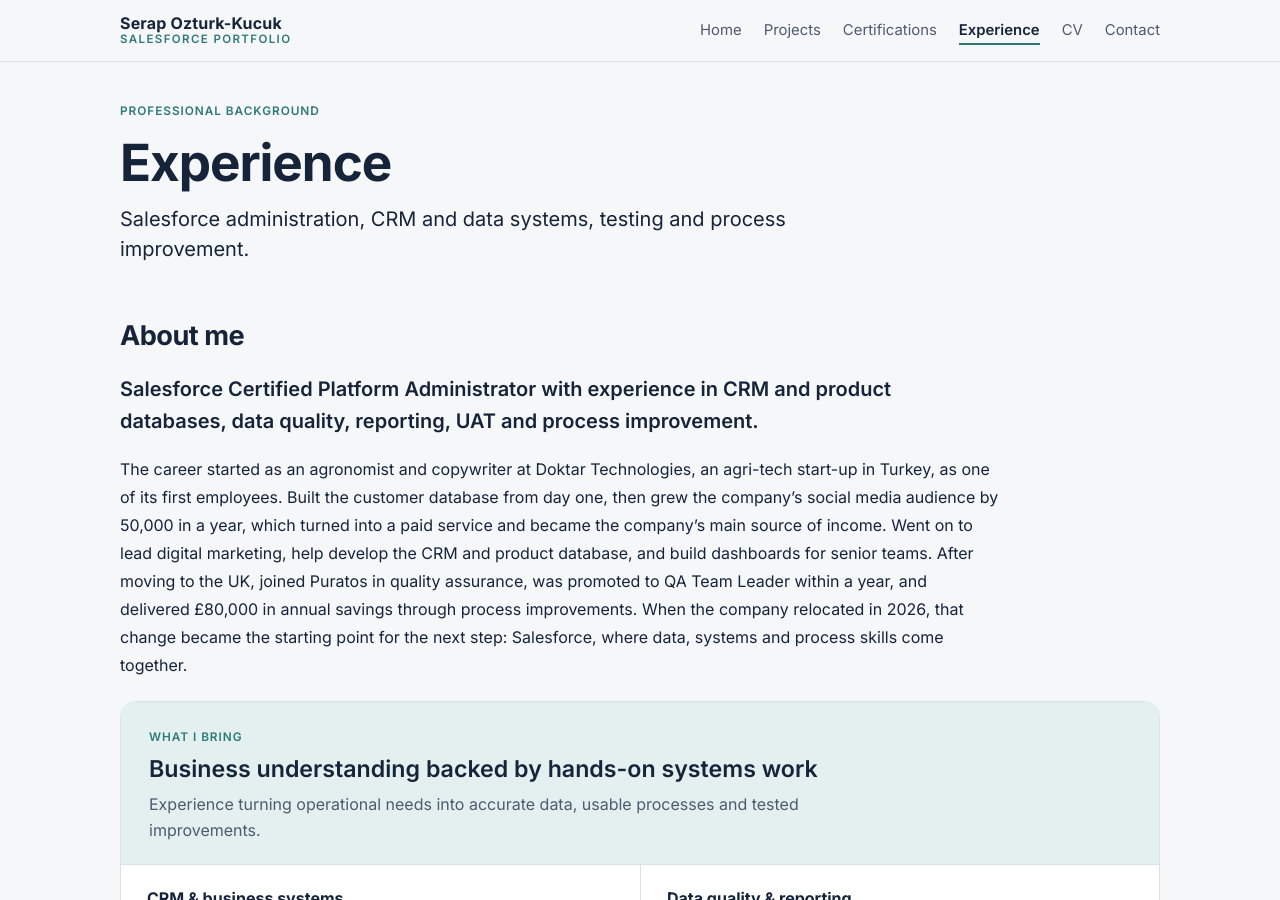
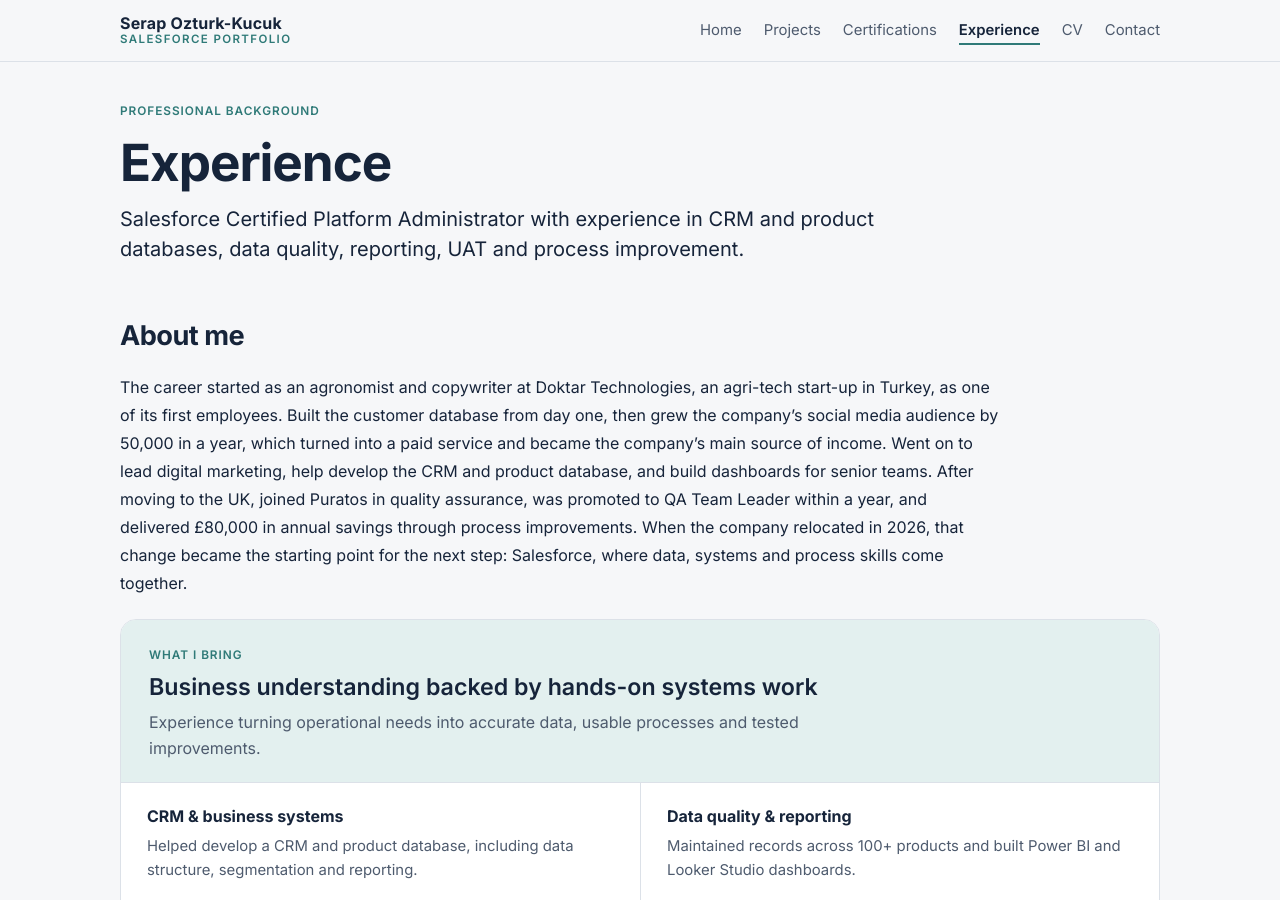
Before and after one commit to serapozturkkucuk/serapozturkkucuk.github.io, a Jekyll site: the page built from about/index.html, in a window 1280 px wide and 900 px high. Built offline with Jekyll 4.4.1, drawn with Linux system fonts in a browser that asks for light colours.

Commit message:
Simplify Experience introduction and navigation

```diff
--- a/about/index.html
+++ b/about/index.html
@@ -5,13 +5,12 @@ title: Experience
 <header class="page-head experience-head">
   <span class="label">Professional background</span>
   <h1>Experience</h1>
-  <p class="lede">Salesforce administration, CRM and data systems, testing and process improvement.</p>
+  <p class="lede">Salesforce Certified Platform Administrator with experience in CRM and product databases, data quality, reporting, UAT and process improvement.</p>
 </header>
 
 <section class="block experience-intro">
   <h2>About me</h2>
   <div class="experience-story">
-    <p class="intro-lead">Salesforce Certified Platform Administrator with experience in CRM and product databases, data quality, reporting, UAT and process improvement.</p>
     <p>The career started as an agronomist and copywriter at Doktar Technologies, an agri-tech start-up in Turkey, as one of its first employees. Built the customer database from day one, then grew the company’s social media audience by 50,000 in a year, which turned into a paid service and became the company’s main source of income. Went on to lead digital marketing, help develop the CRM and product database, and build dashboards for senior teams. After moving to the UK, joined Puratos in quality assurance, was promoted to QA Team Leader within a year, and delivered £80,000 in annual savings through process improvements. When the company relocated in 2026, that change became the starting point for the next step: Salesforce, where data, systems and process skills come together.</p>
   </div>
   <div class="experience-value">
```
